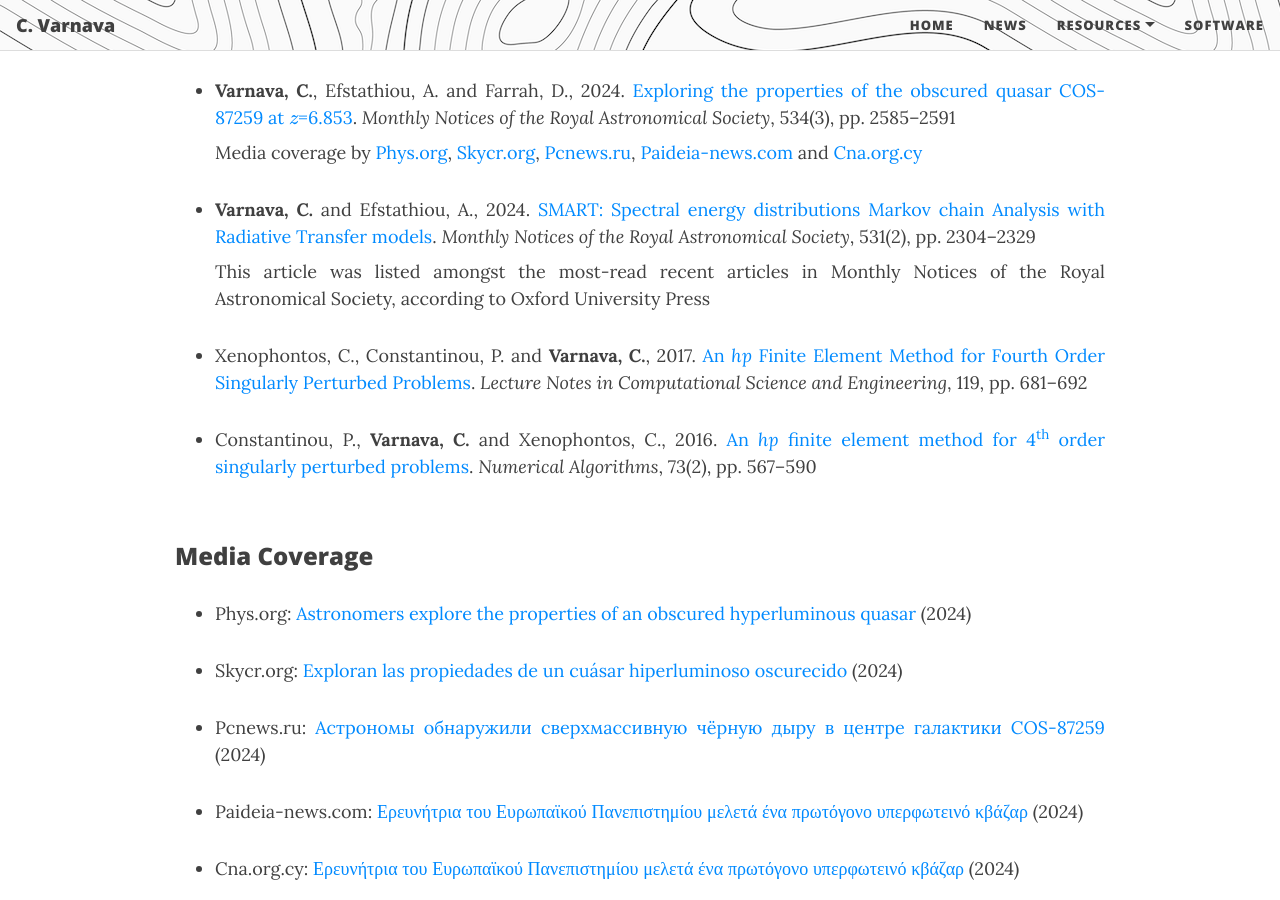
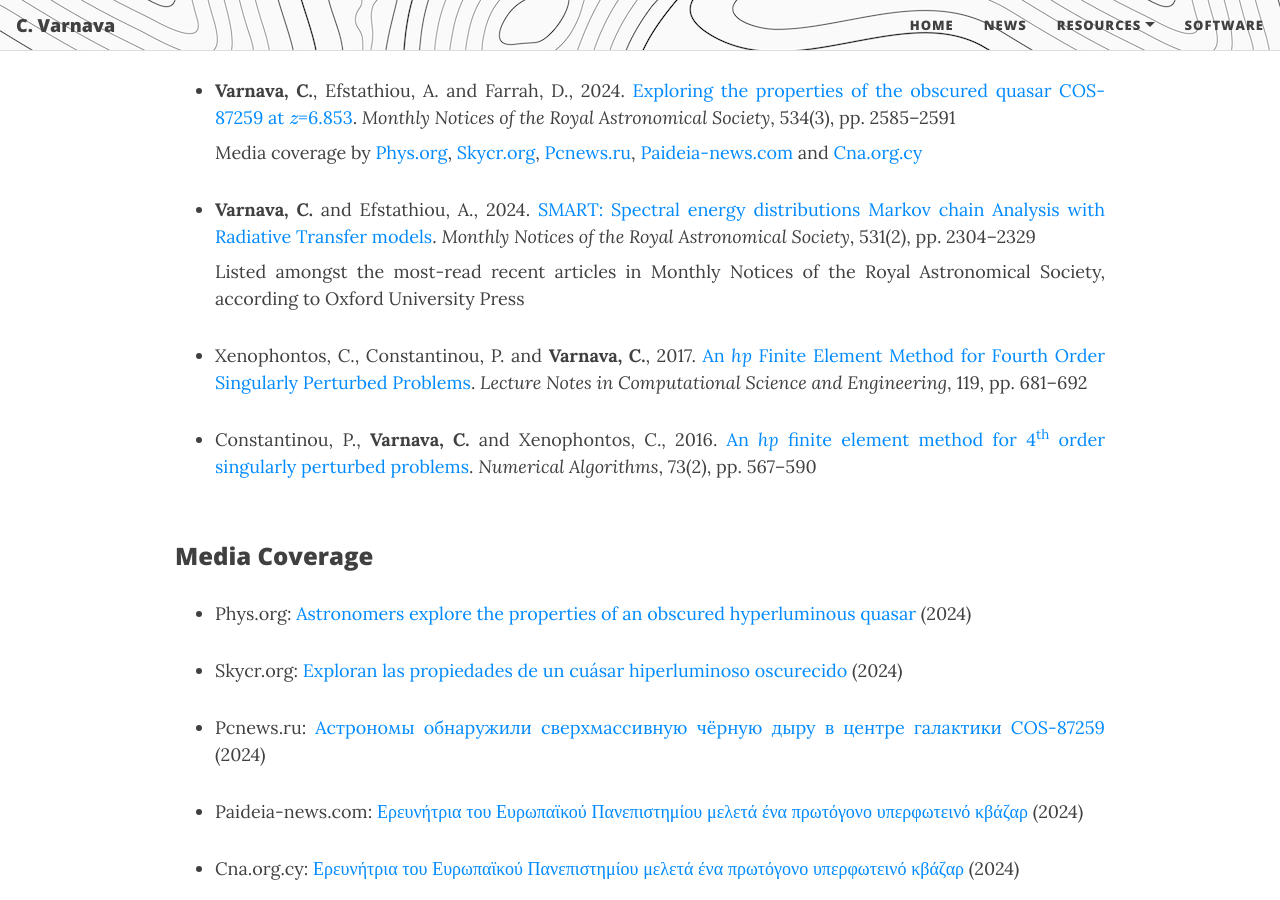
Before and after one commit to ch-var/ch-var.github.io, a Jekyll site: the page built from cv.html, in a window 1280 px wide and 900 px high, scrolled down 2881 px. Built offline with Jekyll 4.4.1, drawn with Linux system fonts in a browser that asks for light colours; formulas are drawn with MathJax 3.

Commit message:
Update cv.html

```diff
--- a/cv.html
+++ b/cv.html
@@ -88,7 +88,7 @@
 <p align='justify' class="responsive-margin" style="margin-top: 0px;">Media coverage by <a href="https://phys.org/news/2024-10-astronomers-explore-properties-obscured-hyperluminous.html">Phys.org</a>, <a href="https://skycr.org/2024/10/21/exploran-las-propiedades-de-un-cuasar-hiperluminoso-oscurecido/">Skycr.org</a>, <a href="https://pcnews.ru/news/astronomy_obnaruzili_sverhmassivnuu_cernuu_dyru_v_centre_galaktiki_cos_87259-1530160.html#gsc.tab=0">Pcnews.ru</a>, <a href="https://paideia-news.com/panepistimio-frederick/2024/11/11/ereynitria-toy-eyropaikoy-panepistimioy-meleta-ena-protogono-yperfoteino-kbazar">Paideia-news.com</a> and <a href="https://www.cna.org.cy/press-release/article/7556971/anakoinosi-typoy-evropaiko-panepistimio-kyproy">Cna.org.cy</a></p>
 <p></p>
 <li class="responsive-margin" style="margin-bottom: 8px;"><b>Varnava, C.</b> and Efstathiou, A., 2024. <a href="https://doi.org/10.1093/mnras/stae1141">SMART: Spectral energy distributions Markov chain Analysis with Radiative Transfer models</a>. <i>Monthly Notices of the Royal Astronomical Society</i>, 531(2), pp. 2304–2329</li>
-<p align='justify' class="responsive-margin" style="margin-top: 0px;">This article was listed amongst the most-read recent articles in Monthly Notices of the Royal Astronomical Society, according to Oxford University Press</a></p>
+<p align='justify' class="responsive-margin" style="margin-top: 0px;">Listed amongst the most-read recent articles in Monthly Notices of the Royal Astronomical Society, according to Oxford University Press</a></p>
 <p></p>
 <li class="responsive-margin">Xenophontos, C., Constantinou, P. and <b>Varnava, C.</b>, 2017. <a href="https://doi.org/10.1007/978-3-319-65870-4_49">An <i>hp</i> Finite Element Method for Fourth Order Singularly Perturbed Problems</a>. <i>Lecture Notes in Computational Science and Engineering</i>, 119, pp. 681–692</li>
 <p></p>
```
